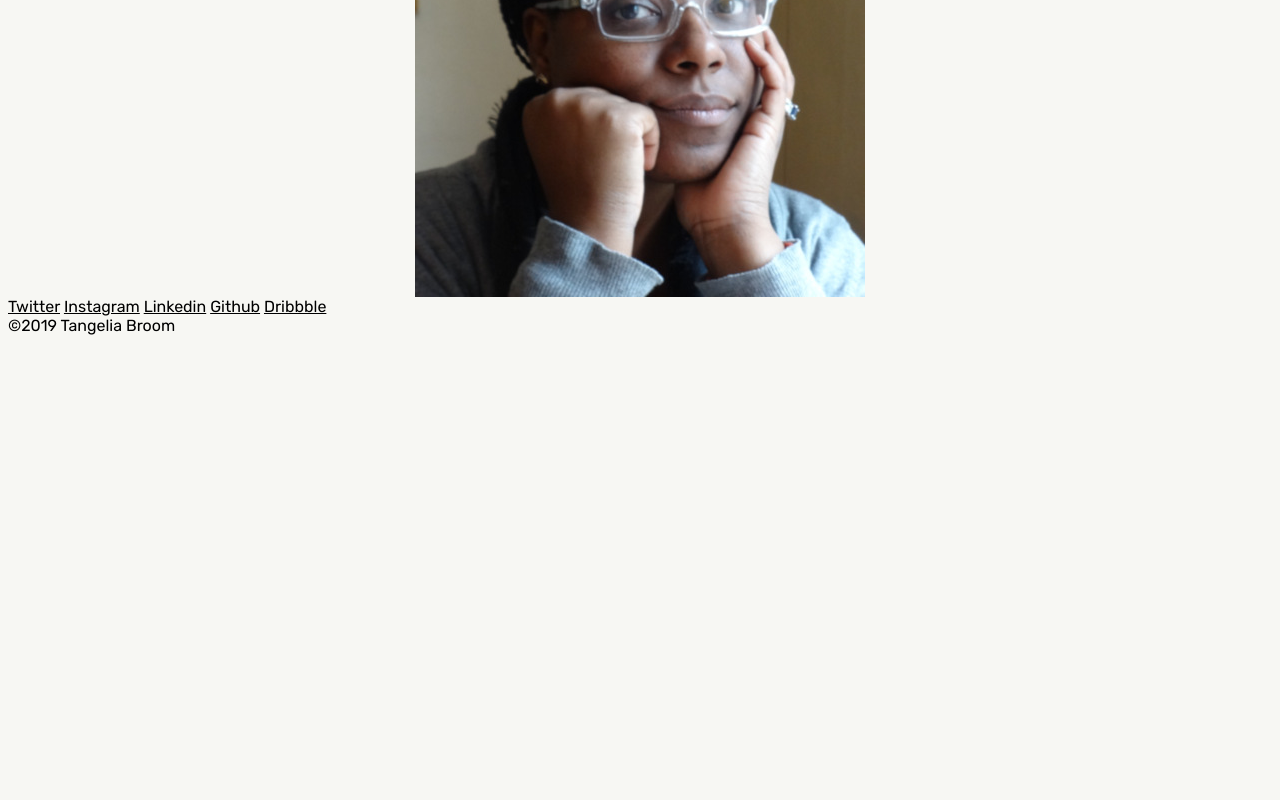
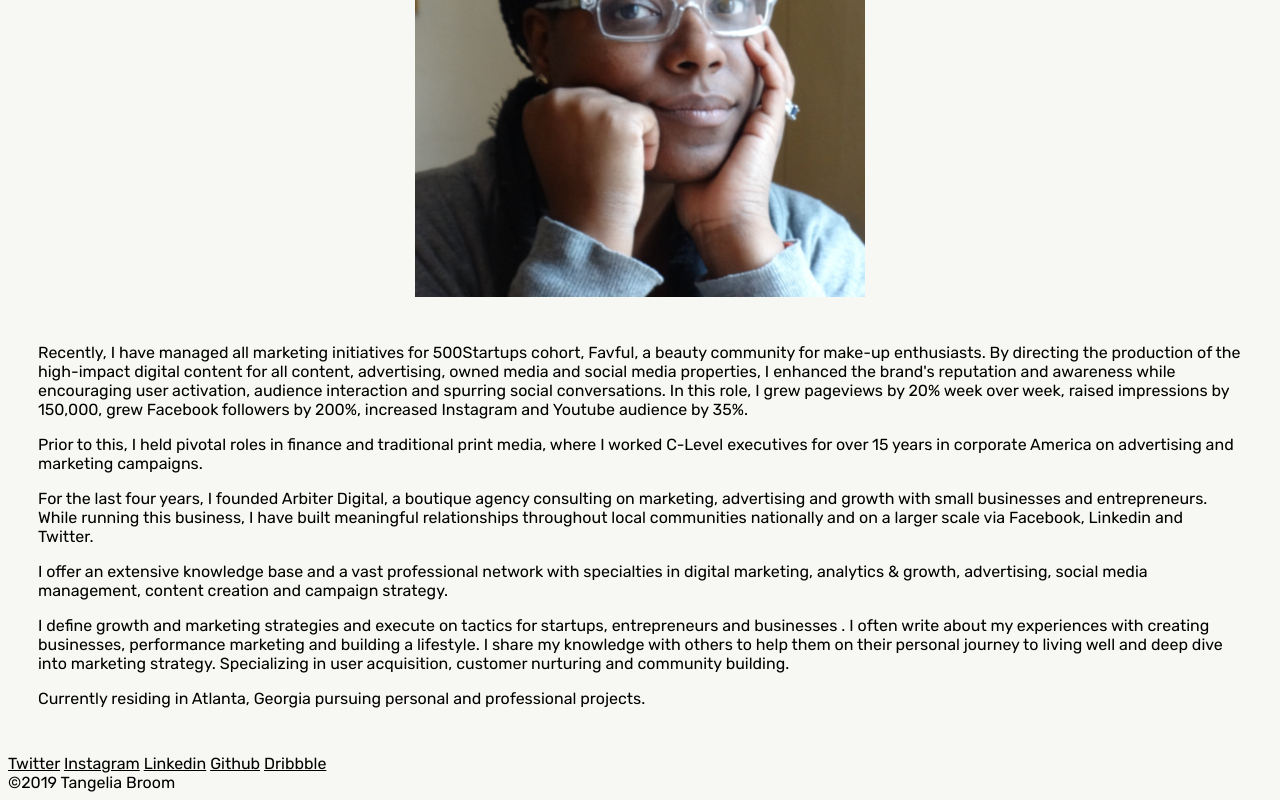
Before and after one commit to tangelia/Personal-Portfolio, a plain HTML site: page About.html in a window 1280 px wide. Shown: the part 399-1199 px from the top of the page. Before the commit the page ends 800 px from the top, so only its background shows below. Drawn offline with Linux system fonts and the light colour scheme.

Commit message:
About text and image

```diff
--- a/About.html
+++ b/About.html
@@ -25,6 +25,17 @@
       <img src="./images/Tangelia-Broom-450.JPG" alt="Tangelia Broom">
     </div>
   </section>
+  <!-- Actual copy from my linkedin page will rewrite as I gather skills -->
+  <section>
+  <div class="aboutText">
+      <p>Recently, I have managed all marketing initiatives for 500Startups cohort, Favful, a beauty community for make-up enthusiasts. By directing the production of the high-impact digital content for all content, advertising, owned media and social media properties, I enhanced the brand's reputation and awareness while encouraging user activation, audience interaction and spurring social conversations. In this role, I grew pageviews by 20% week over week, raised impressions by 150,000, grew Facebook followers by 200%, increased Instagram and Youtube audience by 35%.</p>        </p>
+      <p>Prior to this, I held pivotal roles in finance and traditional print media, where I worked C-Level executives for over 15 years in corporate America on advertising and marketing campaigns.</p>
+      <p>For the last four years, I founded Arbiter Digital, a boutique agency consulting on marketing, advertising and growth with small businesses and entrepreneurs. While running this business, I have built meaningful relationships throughout local communities nationally and on a larger scale via Facebook, Linkedin and Twitter.</p>
+      <p>I offer an extensive knowledge base and a vast professional network with specialties in digital marketing, analytics & growth, advertising, social media management, content creation and campaign strategy. </p>
+      <p>I define growth and marketing strategies and execute on tactics for startups, entrepreneurs and businesses . I often write about my experiences with creating businesses, performance marketing and building a lifestyle. I share my knowledge with others to help them on their personal journey to living well and deep dive into marketing strategy. Specializing in user acquisition, customer nurturing and community building.</p>
+      <p>Currently residing in Atlanta, Georgia pursuing personal and professional projects.</p>
+    </section>
+  </div>
   <section>
 
   </section>
--- a/style.css
+++ b/style.css
@@ -53,3 +53,7 @@
     display: flex;
     justify-content: center;
 }
+
+.aboutText{
+    padding: 30px;
+}
```
